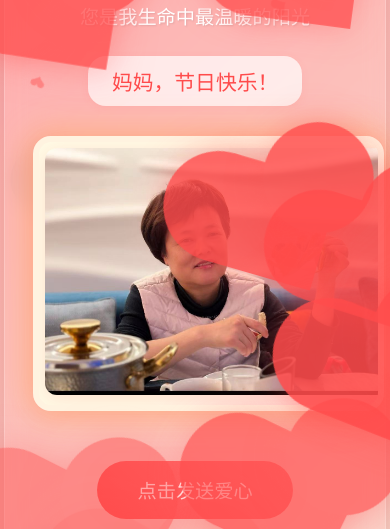
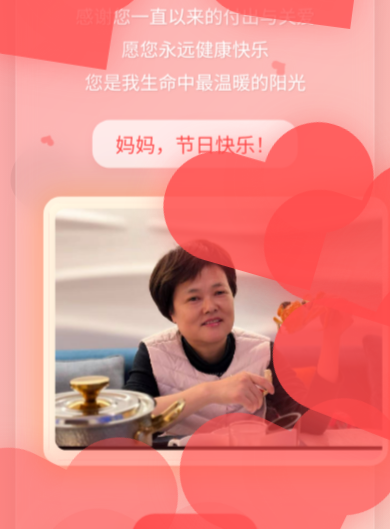
Before and after one commit to fengmu0124/mother_day, a plain HTML site: page index.html in a window 390 px wide. Shown: the part 315-844 px from the top of the page. Drawn offline with Linux system fonts and the light colour scheme.

Commit message:
Add files via upload

```diff
--- a/styles.css
+++ b/styles.css
@@ -10,8 +10,9 @@ body {
     min-height: 100vh;
     display: flex;
     justify-content: center;
-    align-items: center;
-    overflow: hidden;
+    align-items: flex-start;
+    overflow-x: hidden;
+    overflow-y: auto;
     position: relative;
 }
 
@@ -32,6 +33,7 @@ body::before {
     padding: 20px;
     max-width: 600px;
     width: 100%;
+    margin: 80px auto 0 auto;
     background: rgba(255, 255, 255, 0.1);
     backdrop-filter: blur(10px);
     border-radius: 20px;
@@ -319,12 +321,14 @@ body::before {
     .container {
         padding: 8px;
         max-width: 98vw;
+        margin: 60px 2vw 0 2vw;
+        transform: scale(0.96);
     }
     .photo-frame, .photo-static {
-        width: 90vw !important;
-        max-width: 98vw !important;
+        width: 92vw !important;
+        max-width: 96vw !important;
         height: auto !important;
-        min-height: 180px;
+        min-height: 120px;
     }
     .gallery-photo img {
         width: 90vw !important;
@@ -332,9 +336,17 @@ body::before {
         height: auto !important;
         min-height: 120px;
     }
+    .love-btn {
+        font-size: 1em;
+        padding: 12px 18px;
+    }
     .mothersday-banner {
         font-size: 1em;
         padding: 8px 0 7px 0;
+    }
+    .footer-signature {
+        font-size: 1em;
+        padding-bottom: 10px;
     }
 }
 
```
